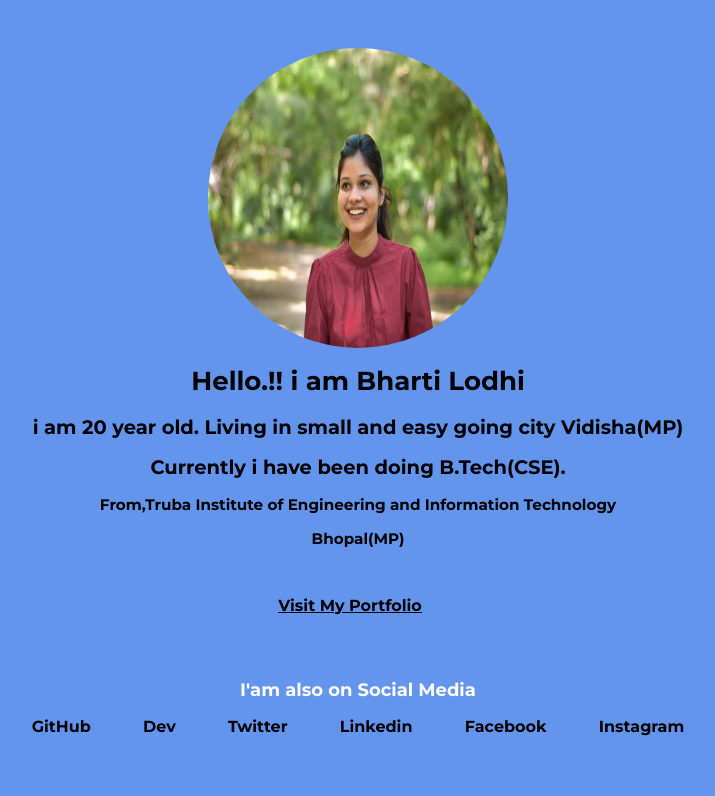
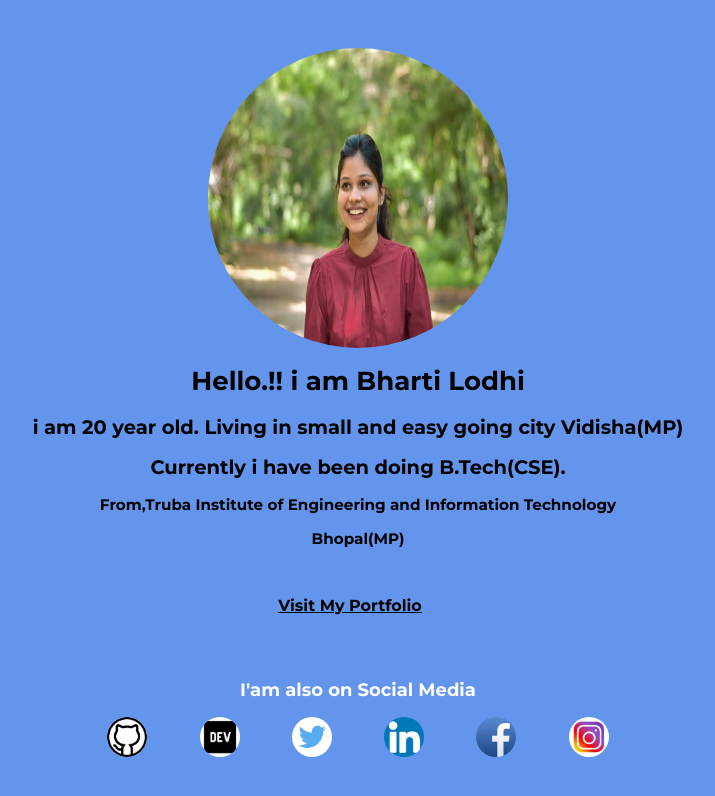
Before and after one commit to lodhibharti/lodhibharti.github.io, a plain HTML site: page index.html in a window 1280 px wide. Shown: the whole page, without its empty margins (282-997 px from the left). Drawn offline with Linux system fonts and the light colour scheme.

Commit message:
Final commit

```diff
--- a/index.html
+++ b/index.html
@@ -23,32 +23,32 @@
     <ul class="social-links list-non-bullet">
         <li class="list-item-inline">
             <a style="color: #000000;" class="link" href="https://github.com/lodhibharti">
-               <b>GitHub</b>
+               <img class="img" src="images/github.png" alt="GitHub">
             </a>
         </li>
         <li class="list-item-inline">
             <a style="color: #000000;" class="link" href="https://dev.to/bhartilodhi06">
-              <b>Dev</b>
+             <img class="img" src="images/download.png" alt="Dev">
             </a>
         </li>
         <li class="list-item-inline">
             <a style="color: #000000;" class="link" href="https://twitter.com/BhartiLodhi7">
-               <b>Twitter</b>
+                <img class="img" src="images/Twitter.jpg" alt="Twitter">
             </a>
         </li>
         <li class="list-item-inline">
             <a style="color: #000000;" class="link" href="https://www.linkedin.com/in/bharti-lodhi-a4261016b/">
-               <b>Linkedin</b>
+                <img class="img" src="images/download (1).png" alt="Linkedin">
             </a>
         </li>
         <li class="list-item-inline">
             <a style="color: #000000;" class="link" href="https://www.facebook.com/Bhartilodhi06">
-            <b>Facebook</b>
+                <img class="img" src="images/facebook.jpg" alt="Facebook">
             </a>
         </li>
         <li class="list-item-inline">
             <a style="color: #000000;" class="link" href="https://www.instagram.com/lodhi__bharti06/">
-              <b>Instagram</b>
+                <img class="img" src="images/instagram.png" alt="Instagram">
             </a>
         </li>
 
--- a/styles.css
+++ b/styles.css
@@ -170,3 +170,8 @@ hr {
 .showcase-blog {
     padding-bottom: 6rem;
 }
+.img{
+    width:40px;
+    border:50% solid;
+    border-radius: 60%;
+}
```
Also changed, not shown: images/computer-icons-logo-portable-network-graphics-clip-art-github-png-favpng-7TGYBBEiUuTN8gunriz9c3TpM.jpg (added), images/download (1).png (added), images/download.png (added).
